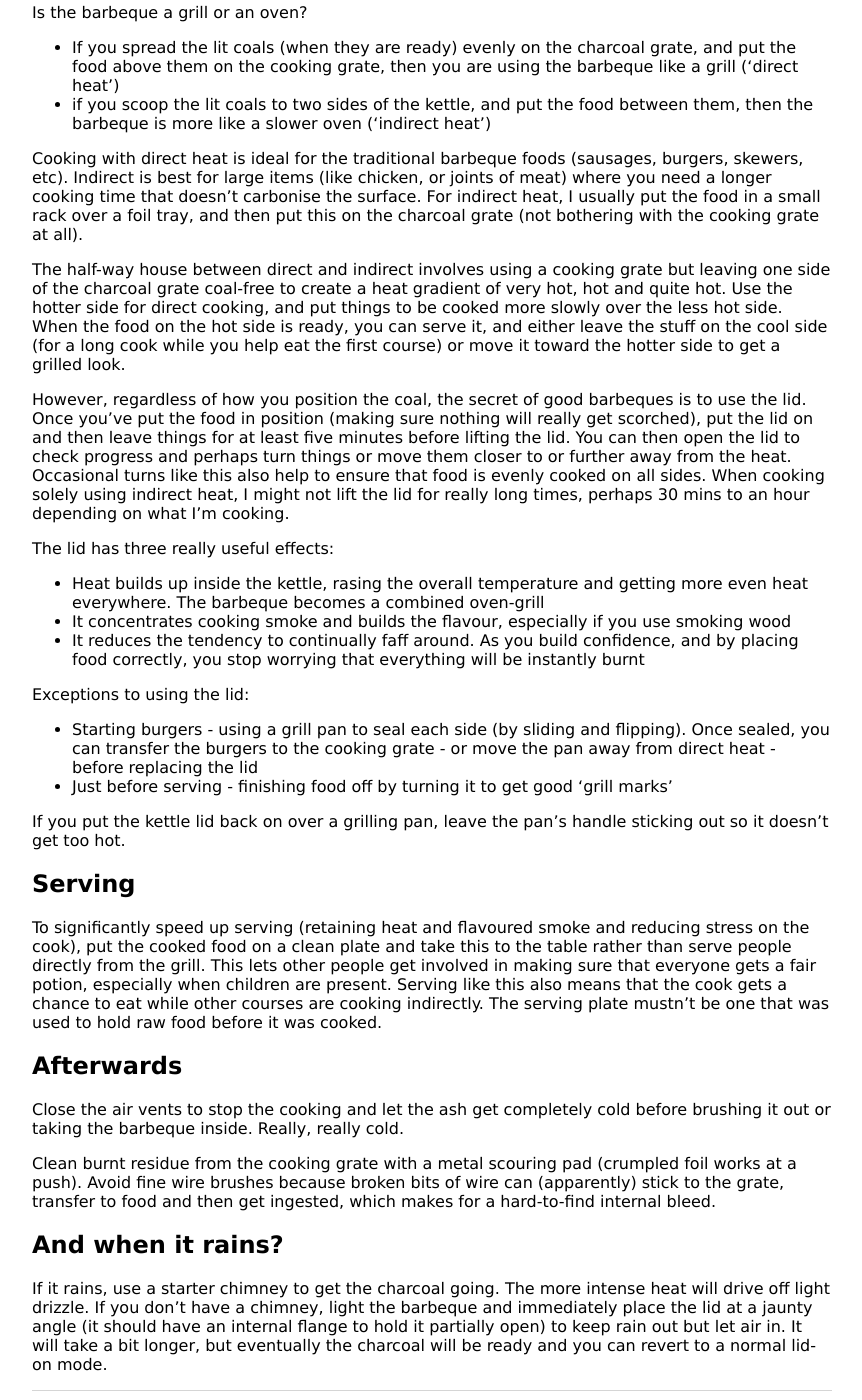
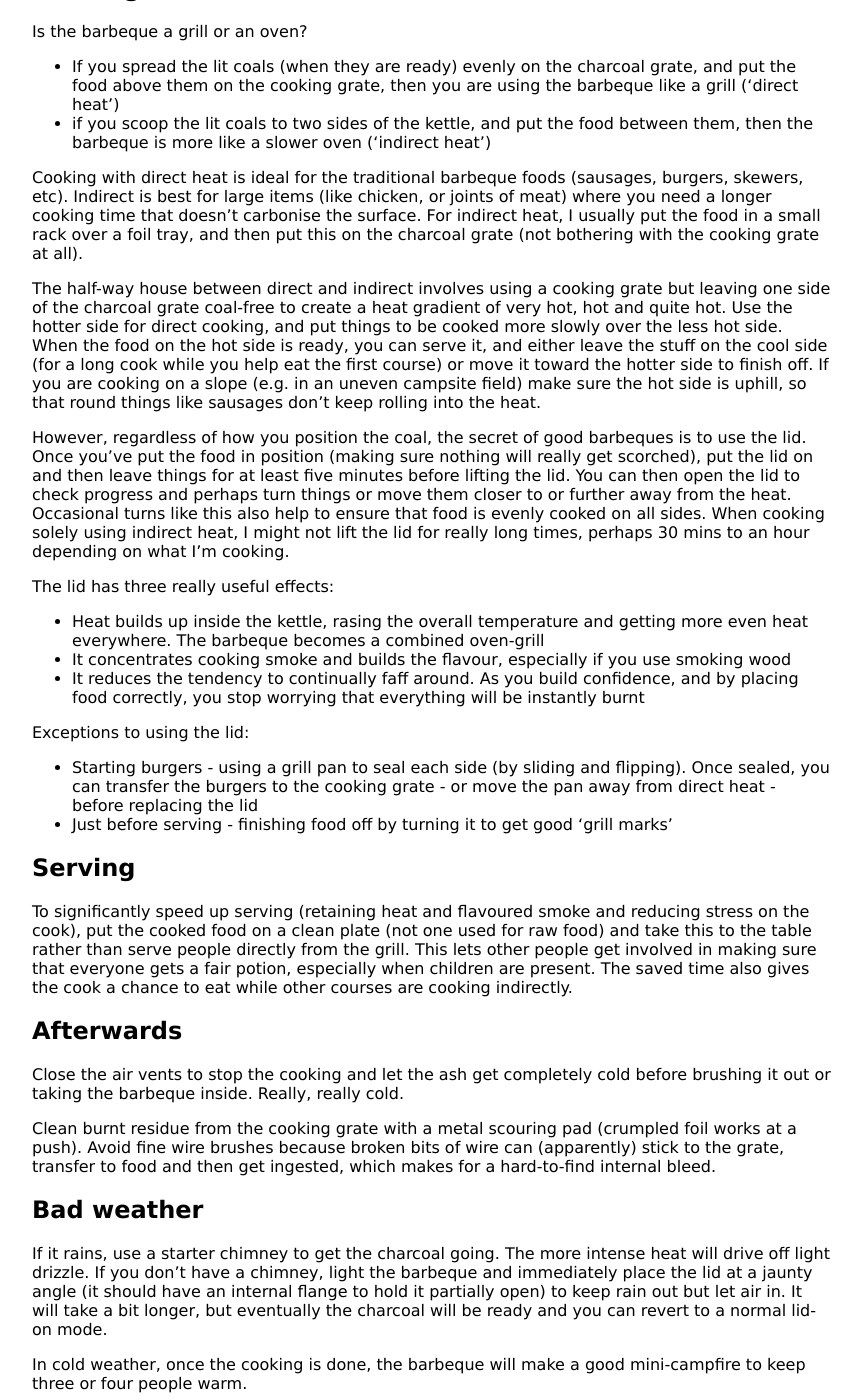
Before and after one commit to KineticLensman/KineticLensman.github.io, a Jekyll site: the page built from _posts/2018-08-12-barbecue-part1.md, in a window 1280 px wide and 1400 px high, scrolled down 1723 px. Shown: the whole window, without its empty margins (208-1070 px from the left). Built offline with Jekyll 4.4.1, drawn with Linux system fonts in a browser that asks for light colours; some of the changed text lies outside the part shown.

Commit message:
slope tip and verbosity reduction

```diff
--- a/_posts/2018-08-12-barbecue-part1.md
+++ b/_posts/2018-08-12-barbecue-part1.md
@@ -22,7 +22,7 @@ Optional stuff:
 * A pair of tongs for moving coals around when lighting the barbeque. You could use the raw food tongs for this as well, if you don't mind tiny specks of coal possibly getting on the food
 * A chimney charcoal starter - a fat metal cylinder with holes punched in the side and a shielded carry handle. I use an old discarded kitchen frying pan as a base for the chimney to stop hot ash falling through onto the ground or my feet
 * Metal skewers - ideally the sort with a fat handle at one end for ease of turning. Double pronged skewers are good for delicate items (e.g. mushrooms)
-* Grilling pan. This looks like a frying pan but has lots of holes punched in it. It's good for burgers or similar that you want to slide around and flip but that might fall through the slats of a regular cooking grate or stick before their surfaces are sealed
+* Grilling pan. This looks like a frying pan but has lots of holes punched in it. It's good for burgers or similar that you want to slide around and flip but that might fall through the slats of a regular cooking grate or stick before their surfaces are sealed. Remember that if the handle is metal, it might get very hot
 * A small rack to support things like chicken
 * Other cooking tools including spatulas, forks etc
 * Flavoured smoking wood (such as mesquite) to enhance the uniquely smoky taste of certain foods
@@ -54,7 +54,7 @@ Is the barbeque a grill or an oven?
 
 Cooking with direct heat is ideal for the traditional barbeque foods (sausages, burgers, skewers, etc). Indirect is best for large items (like chicken, or joints of meat) where you need a longer cooking time that doesn't carbonise the surface. For indirect heat, I usually put the food in a small rack over a foil tray, and then put this on the charcoal grate (not bothering with the cooking grate at all).
 
-The half-way house between direct and indirect involves using a cooking grate but leaving one side of the charcoal grate coal-free to create a heat gradient of very hot, hot and quite hot. Use the hotter side for direct cooking, and put things to be cooked more slowly over the less hot side. When the food on the hot side is ready, you can serve it, and either leave the stuff on the cool side (for a long cook while you help eat the first course) or move it toward the hotter side to get a grilled look.
+The half-way house between direct and indirect involves using a cooking grate but leaving one side of the charcoal grate coal-free to create a heat gradient of very hot, hot and quite hot. Use the hotter side for direct cooking, and put things to be cooked more slowly over the less hot side. When the food on the hot side is ready, you can serve it, and either leave the stuff on the cool side (for a long cook while you help eat the first course) or move it toward the hotter side to finish off. If you are cooking on a slope (e.g. in an uneven campsite field) make sure the hot side is uphill, so that round things like sausages don't keep rolling into the heat.
 
 However, regardless of how you position the coal, the secret of good barbeques is to use the lid. Once you've put the food in position (making sure nothing will really get scorched), put the lid on and then leave things for at least five minutes before lifting the lid. You can then open the lid to check progress and perhaps turn things or move them closer to or further away from the heat. Occasional turns like this also help to ensure that food is evenly cooked on all sides. When cooking solely using indirect heat, I might not lift the lid for really long times, perhaps 30 mins to an hour depending on what I'm cooking.
 
@@ -67,11 +67,10 @@ Exceptions to using the lid:
 * Starting burgers - using a grill pan to seal each side (by sliding and flipping). Once sealed, you can transfer the burgers to the cooking grate - or move the pan away from direct heat - before replacing the lid
 * Just before serving - finishing food off by turning it to get good 'grill marks'
 
-If you put the kettle lid back on over a grilling pan, leave the pan's handle sticking out so it doesn't get too hot.
 
 ## Serving
 
-To significantly speed up serving (retaining heat and flavoured smoke and reducing stress on the cook), put the cooked food on a clean plate and take this to the table rather than serve people directly from the grill. This lets other people get involved in making sure that everyone gets a fair potion, especially when children are present. Serving like this also means that the cook gets a chance to eat while other courses are cooking indirectly. The serving plate mustn't be one that was used to hold raw food before it was cooked.
+To significantly speed up serving (retaining heat and flavoured smoke and reducing stress on the cook), put the cooked food on a clean plate (not one used for raw food) and take this to the table rather than serve people directly from the grill. This lets other people get involved in making sure that everyone gets a fair potion, especially when children are present. The saved time also gives the cook a chance to eat while other courses are cooking indirectly.
 
 ## Afterwards
 
@@ -79,6 +78,8 @@ Close the air vents to stop the cooking and let the ash get completely cold befo
 
 Clean burnt residue from the cooking grate with a metal scouring pad (crumpled foil works at a push). Avoid fine wire brushes because broken bits of wire can (apparently) stick to the grate, transfer to food and then get ingested, which makes for a hard-to-find internal bleed.
 
-## And when it rains?
+## Bad weather
 
 If it rains, use a starter chimney to get the charcoal going. The more intense heat will drive off light drizzle. If you don't have a chimney, light the barbeque and immediately place the lid at a jaunty angle (it should have an internal flange to hold it partially open) to keep rain out but let air in. It will take a bit longer, but eventually the charcoal will be ready and you can revert to a normal lid-on mode.
+
+In cold weather, once the cooking is done, the barbeque will make a good mini-campfire to keep three or four people warm.
```
